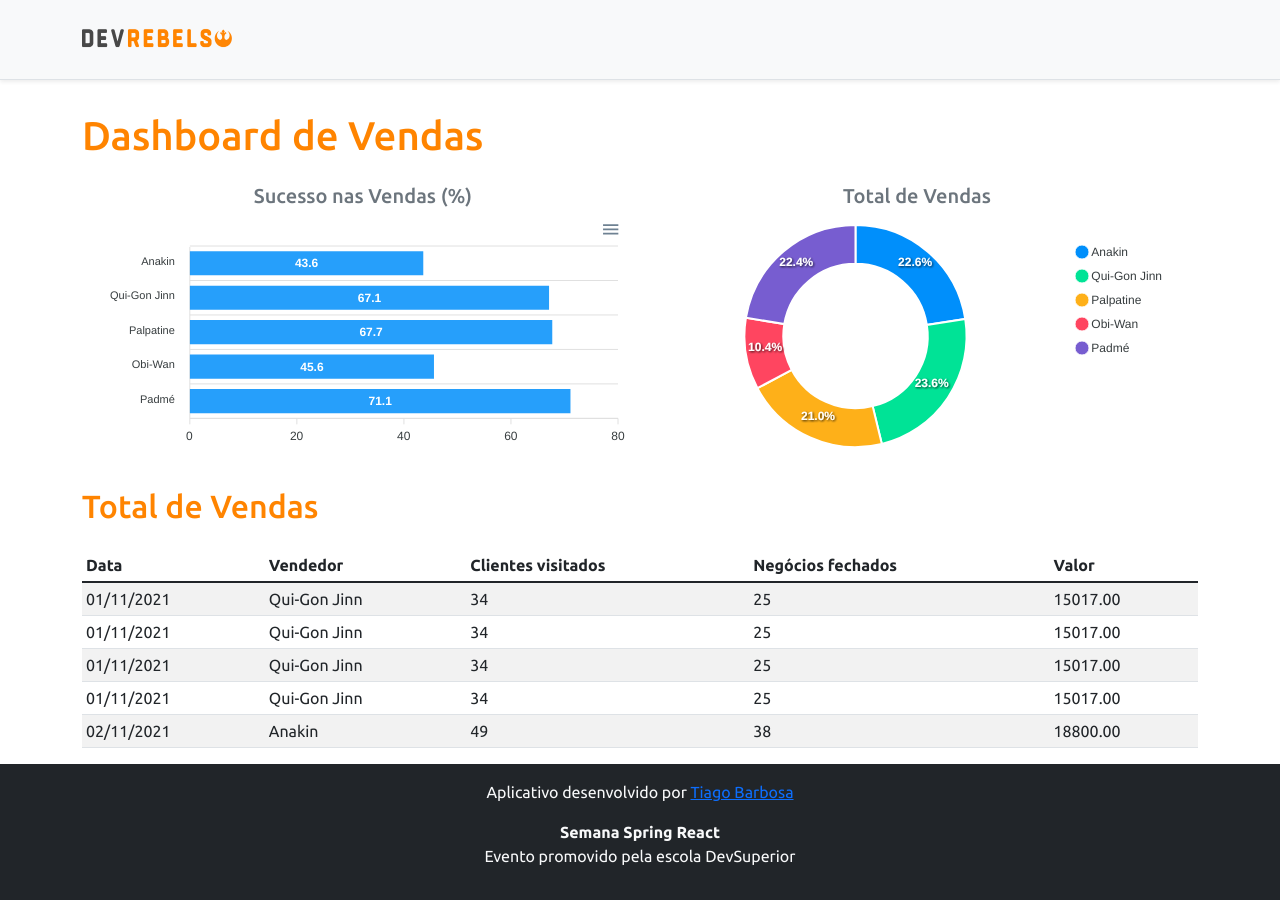
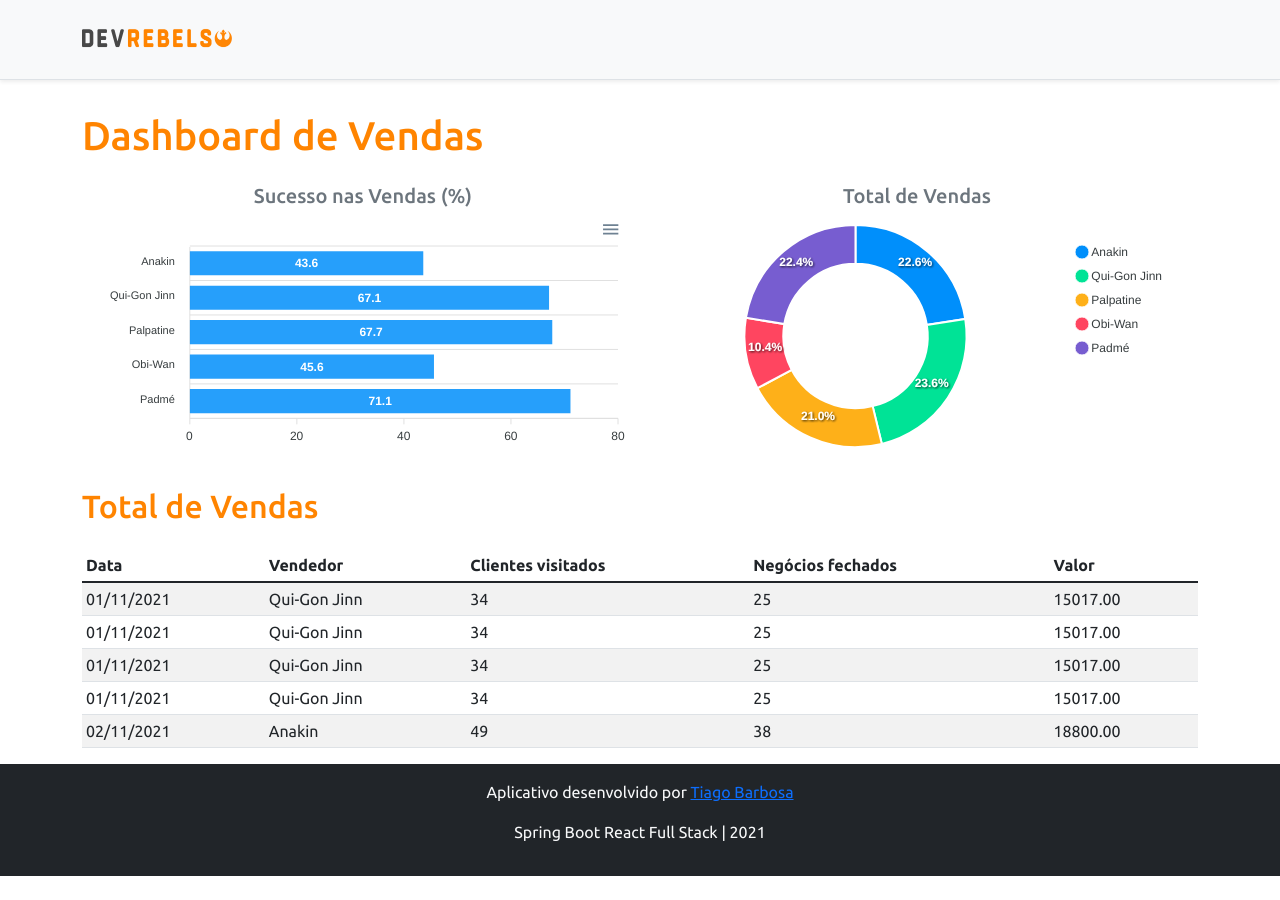
Before and after one commit to TiagoABarbosa/projeto-sds5, a React (Create React App) app in the folder frontend/: page / in a window 1280 px wide. After the commit the page ends 876 px from the top, so only its background shows below. Built offline with nearby package versions, Linux system fonts and the light colour scheme.

Commit message:
Alterando Footer

```diff
--- a/frontend/src/components/Footer/index.tsx
+++ b/frontend/src/components/Footer/index.tsx
@@ -3,7 +3,7 @@ const Footer = () => {
         <footer className="footer mt-auto py-3 bg-dark">
         <div className="container">
           <p className="text-light">Aplicativo desenvolvido por <a href="https://www.linkedin.com/in/tiagoalvestec/" target="_blank" rel="noreferrer">Tiago Barbosa</a></p>
-          <p className="text-light"><strong>Semana Spring React</strong><br/>Evento promovido pela escola DevSuperior</p>
+          <p className="text-light"><>Spring Boot React Full Stack | 2021</></p>
         </div>
         </footer>
     );
```
